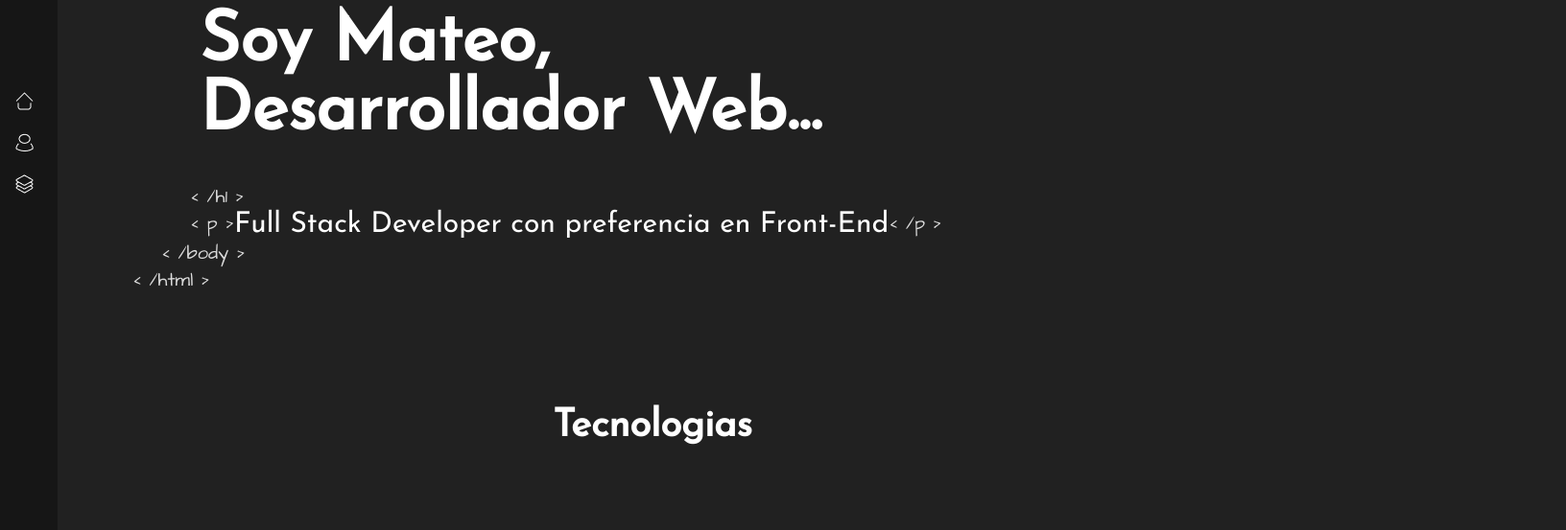
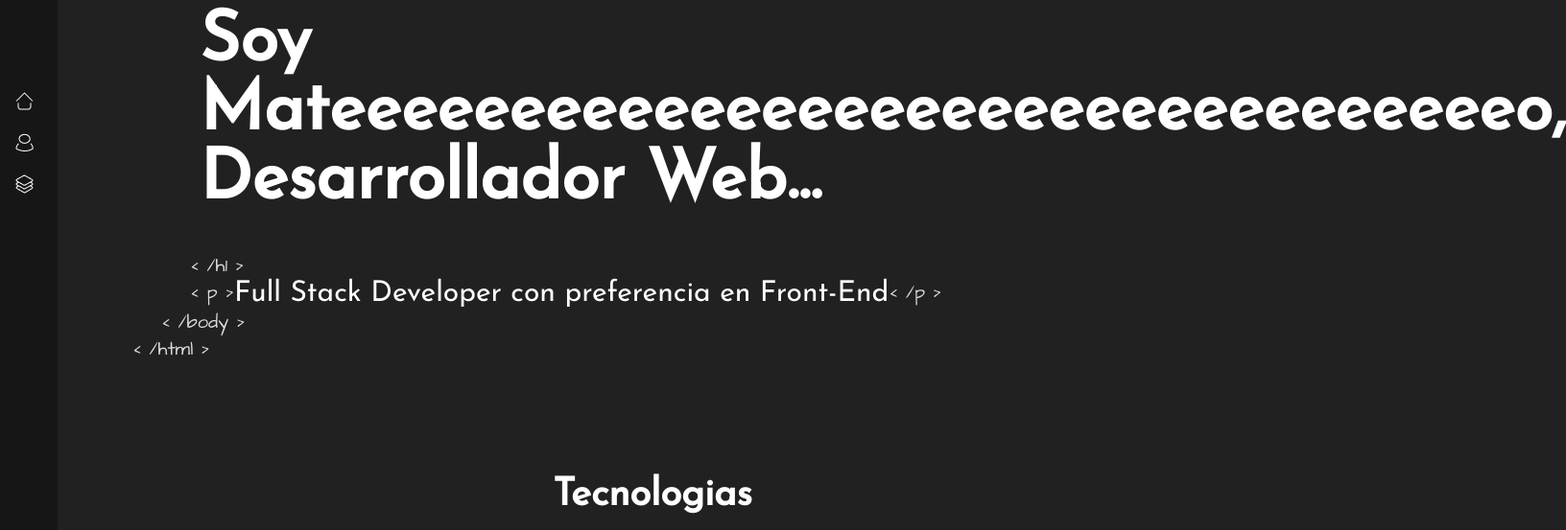
Before and after one commit to Mateoo-pierre/Website, a plain HTML site: page index.html in a window 1280 px wide. Shown: the part 175-728 px from the top of the page at 96% size, 1632 px wide, since content can reach past the window. Drawn offline with Linux system fonts and the light colour scheme.

Commit message:
Update index.html

```diff
--- a/index.html
+++ b/index.html
@@ -43,7 +43,7 @@
         <div class="title-home">
             <h1>Hola,
                 <br>
-                Soy Mateo,
+                Soy Mateeeeeeeeeeeeeeeeeeeeeeeeeeeeeeeeeo,
                 <br>
                 Desarrollador Web...
             </h1>
```
